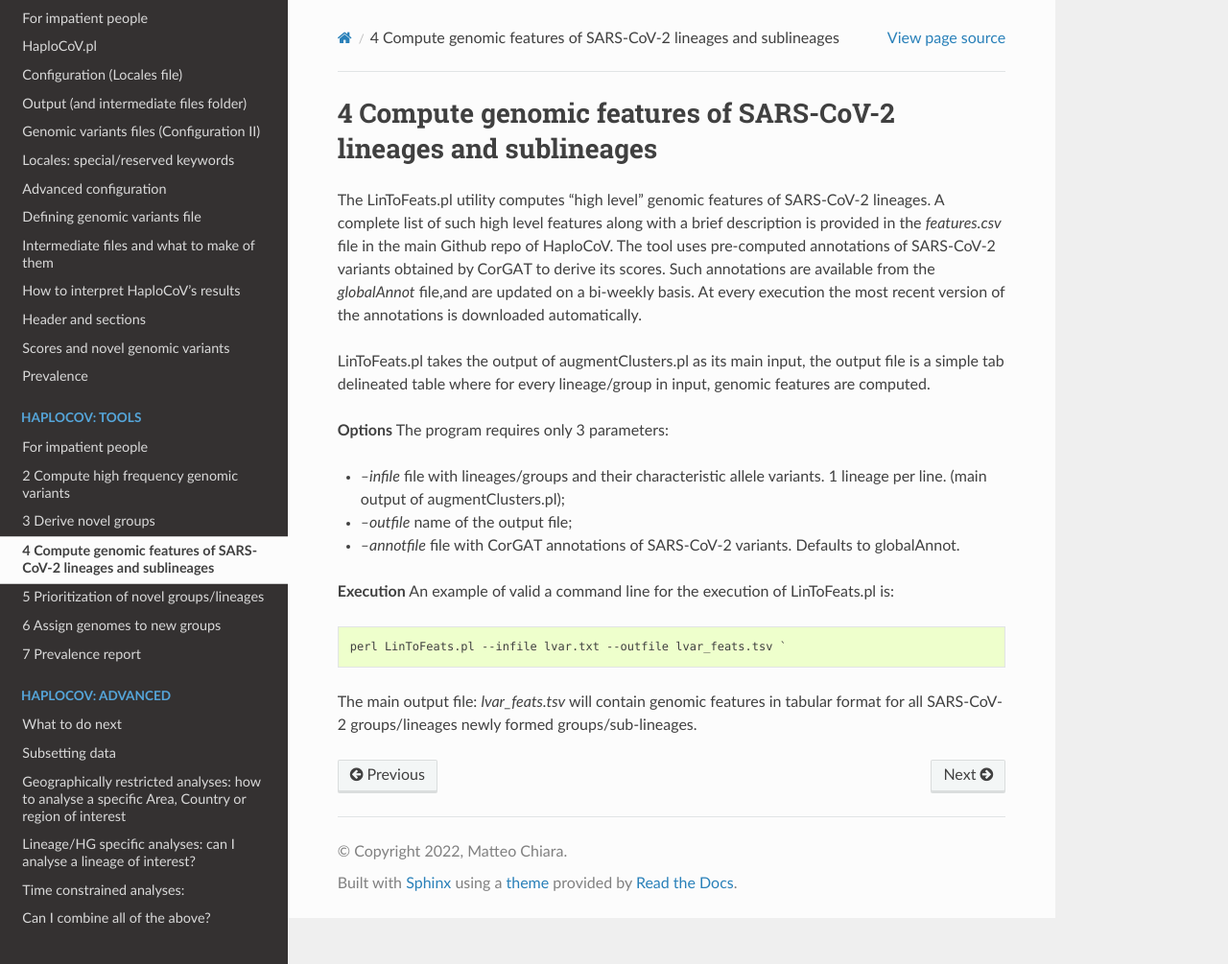
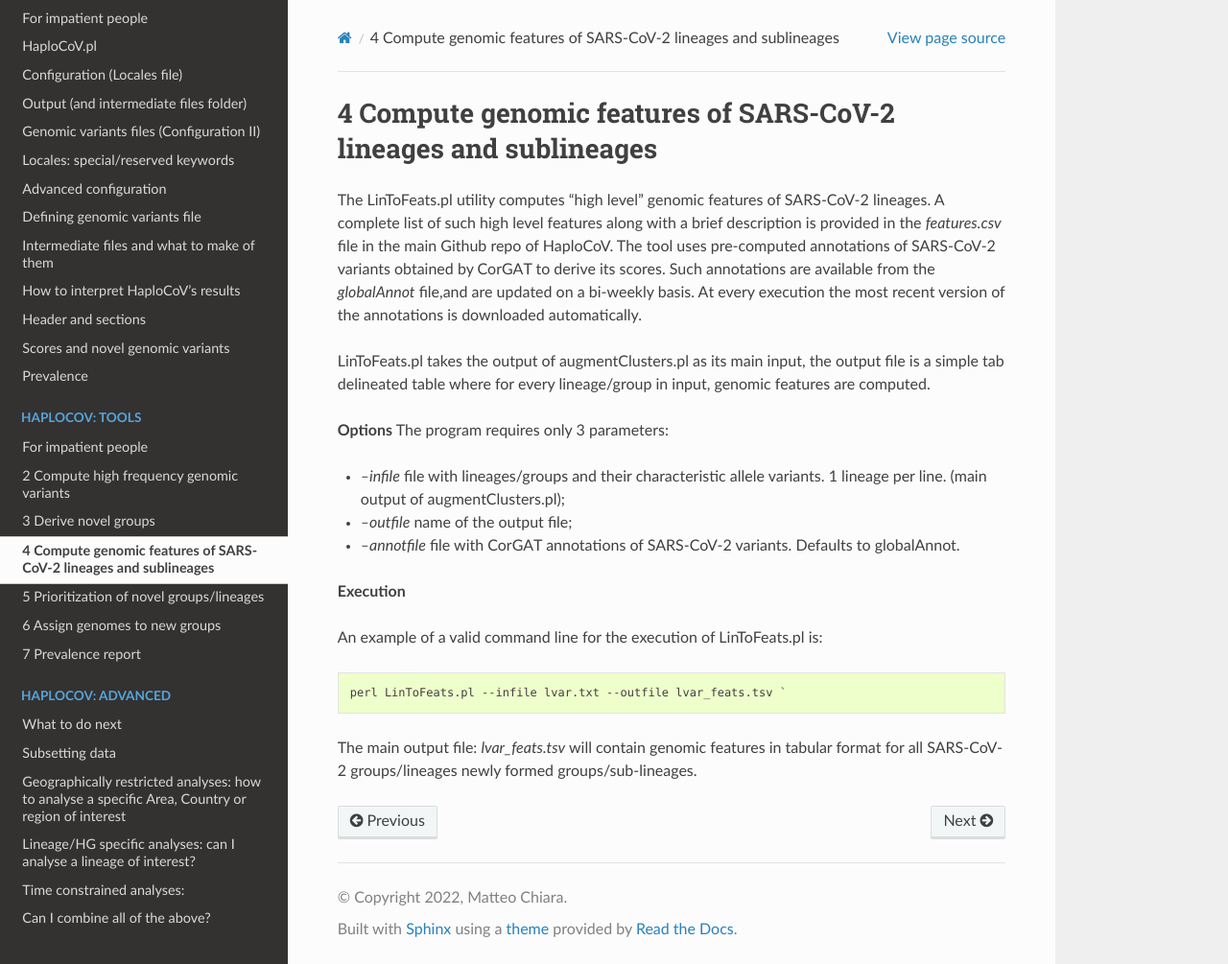
Before and after one commit to matteo14c/HaploCoV, a Sphinx documentation site: the page built from docs/source/features.rst, in a window 1280 px wide and 1005 px high. Shown: the whole window at 96% size. Built offline with Sphinx 7.4.7 and the Read the Docs theme 2.0.0, drawn with Linux system fonts in a browser that asks for light colours.

Commit message:
Update features.rst

```diff
--- a/docs/source/features.rst
+++ b/docs/source/features.rst
@@ -15,7 +15,8 @@ The program requires only 3 parameters:
 * *--annotfile* file with CorGAT annotations of SARS-CoV-2 variants. Defaults to globalAnnot.
 
 **Execution**
-An example of valid a command line for the execution of LinToFeats.pl is:
+
+An example of a valid command line for the execution of LinToFeats.pl is:
 
 ::
 
```
